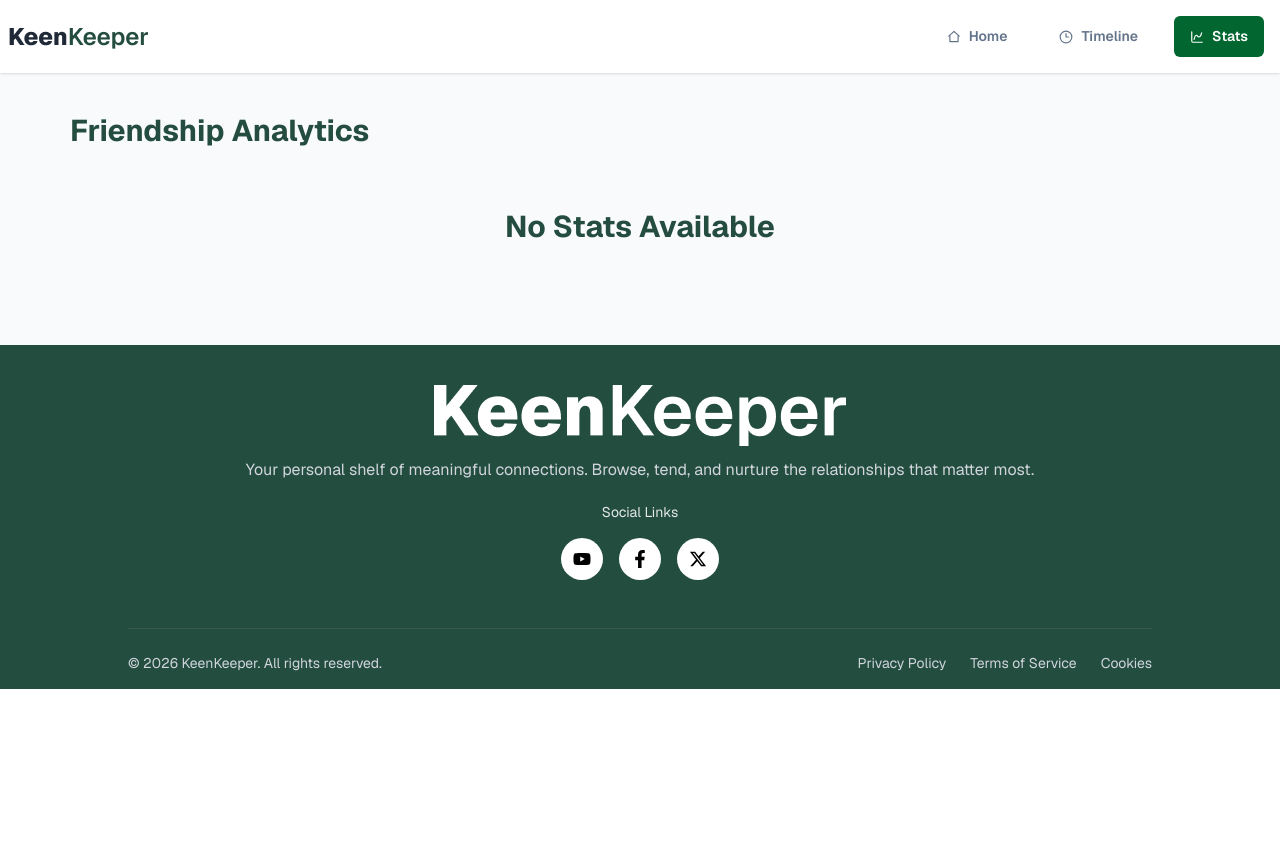
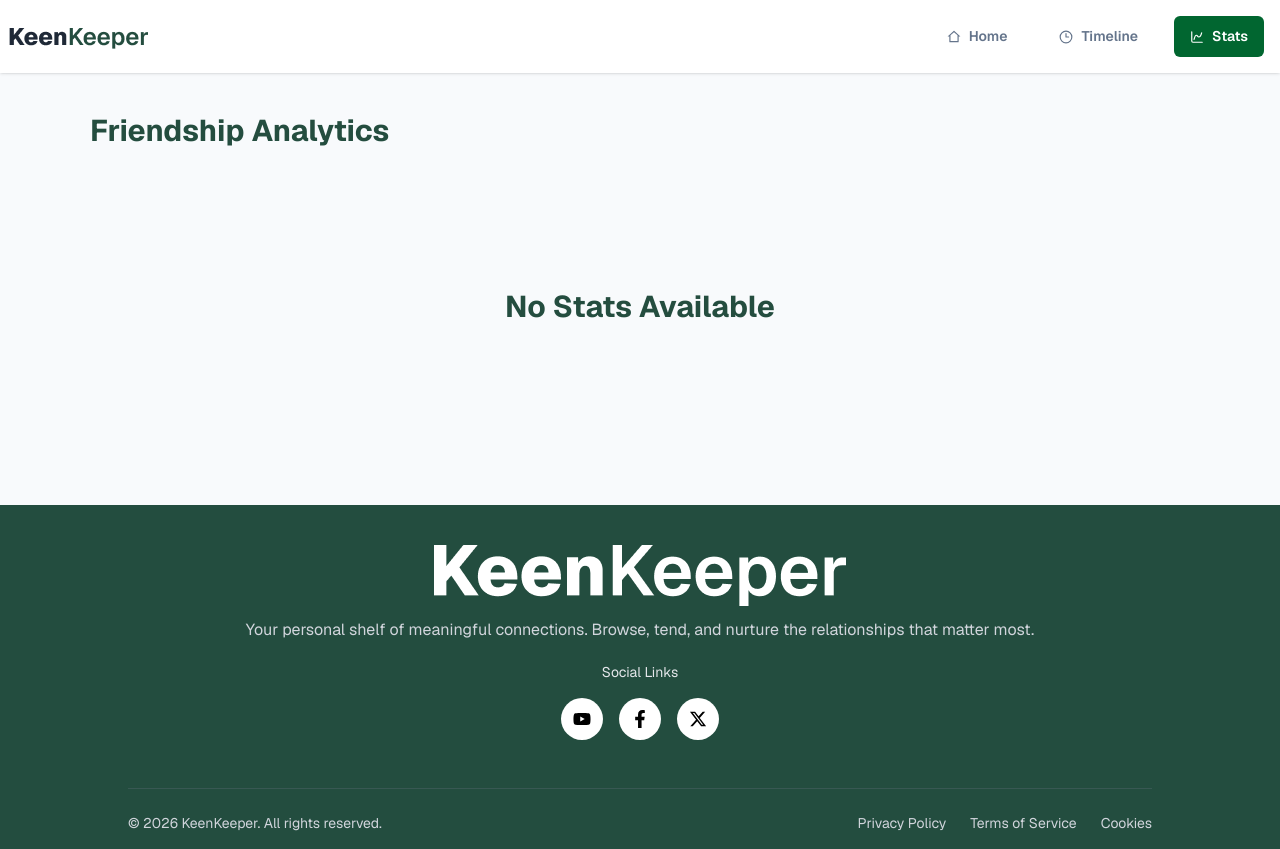
Before and after one commit to mehedi-hasan2006/A7-keen-keeper, a Next.js app: page /stats in a window 1280 px wide. Before the commit the page ends 800 px from the top, so only its background shows below. Built offline with nearby package versions, Linux system fonts and the light colour scheme.

Commit message:
fixed issue of timeline & stats page

```diff
--- a/src/app/stats/page.jsx
+++ b/src/app/stats/page.jsx
@@ -19,7 +19,7 @@ function StatsPage() {
 
   return (
     <div className="bg-[#F8FAFC] dark:bg-gray-900 ">
-      <div className="max-w-285 mx-auto my-10">
+      <div className="max-w-285 mx-auto my-10 px-5">
         <h1 className="text-3xl font-bold text-[#244D3F]  dark:text-gray-200 mb-5">
           Friendship Analytics
         </h1>
@@ -53,7 +53,7 @@ function StatsPage() {
                   dataKey="value"
                   isAnimationActive={true}
                 />
-                <Legend  />
+                <Legend />
                 <Tooltip />
               </PieChart>
             </div>
--- a/src/app/timeline/page.jsx
+++ b/src/app/timeline/page.jsx
@@ -25,7 +25,7 @@ function TimelinePage() {
 
   return (
     <div className="bg-[#F8FAFC] dark:bg-gray-900">
-      <div className="max-w-285 mx-auto my-10 px-5">
+      <div className="max-w-285 mx-auto my-10 px-5 h-100">
         <h1 className="text-3xl font-bold text-[#244D3F] dark:text-gray-200 mb-5">
           Timeline
         </h1>
--- a/src/components/NoStats/NoStats.jsx
+++ b/src/components/NoStats/NoStats.jsx
@@ -3,7 +3,7 @@ import React from "react";
 function NoStats() {
   return (
     <div>
-      <div className="text-center py-10">
+      <div className="text-center py-30">
         <h1 className="text-3xl font-bold text-[#244D3F] dark:text-gray-200 mb-5">
           {" "}
           No Stats Available
--- a/src/components/NoTimeline/NoTimeline.jsx
+++ b/src/components/NoTimeline/NoTimeline.jsx
@@ -2,7 +2,7 @@ import React from "react";
 
 function NoTimeline() {
   return (
-    <div className="text-center py-10">
+    <div className="text-center py-30">
       <h1 className="text-3xl font-bold text-[#244D3F] dark:text-gray-200 mb-5">
         {" "}
         No Timeline Available
```
